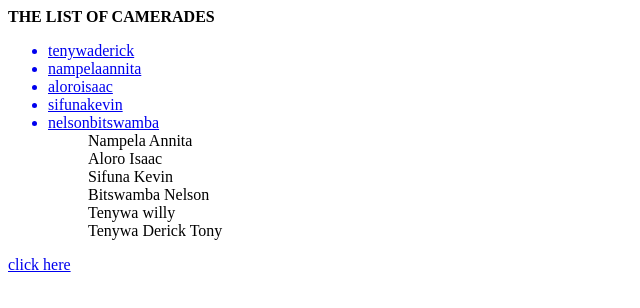
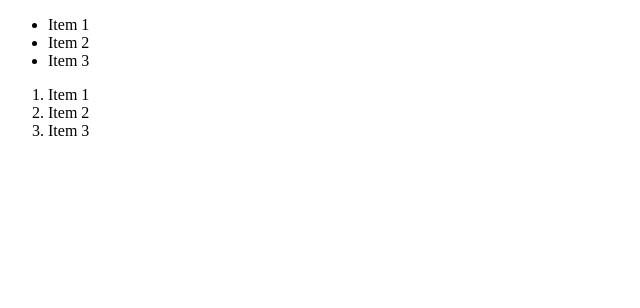
Before and after one commit to tenywaderick/tenywaderick.github.io, a plain HTML site: page list.html in a window 1280 px wide. Shown: the whole page, without its empty margins (0-640 px from the left). Drawn offline with Linux system fonts and the light colour scheme.

Commit message:
Add files via upload

```diff
--- a/list.html
+++ b/list.html
@@ -1,28 +1,32 @@
 <!DOCTYPE html>
 <html>
 <head>
-<b><tittle>THE LIST OF CAMERADES</tittle></b>
+    <title>Your Page Title</title>
+    <!-- Meta tags, stylesheets, scripts, etc. -->
 </head>
 <body>
+    <header>
+        <!-- Header content, such as logo, navigation, etc. -->
+    </header>
+    <main>
+        <!-- Main content of the page -->
+    </main>
+    <!-- Unordered List -->
+<ul>
+    <li>Item 1</li>
+    <li>Item 2</li>
+    <li>Item 3</li>
+</ul>
 
-<ul>
-<a href="https://github.com/tenywaderick"><li>tenywaderick</li></a>
-<a href="https://github.com/anitanampela"><li>nampelaannita</li></a>
-<a href="https://github.com/aloroisaac"><li>aloroisaac</li></a>
-<a href="https://github.com/sifunakevin"> <li>sifunakevin</li></a>
-<a href="https://github.com/bitswambanelson"><li>nelsonbitswamba</li></a>
+<!-- Ordered List -->
+<ol>
+    <li>Item 1</li>
+    <li>Item 2</li>
+    <li>Item 3</li>
+</ol>
 
-
-
-
-<ul>Nampela Annita</ul>
-<ul>Aloro Isaac</ul>
-<ul>Sifuna Kevin</ul>
-<ul>Bitswamba Nelson</ul>
-<ul>Tenywa willy</ul>
-<ul>Tenywa Derick Tony</ul>
-</ul>
-<a href="asignment.html">click here</a>
-
+    <footer>
+        <!-- Footer content, such as copyright information, etc. -->
+    </footer>
 </body>
 </html>
```
